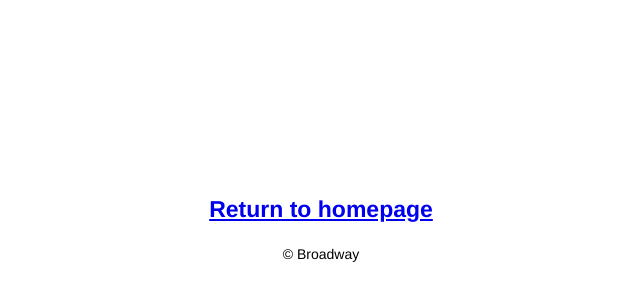
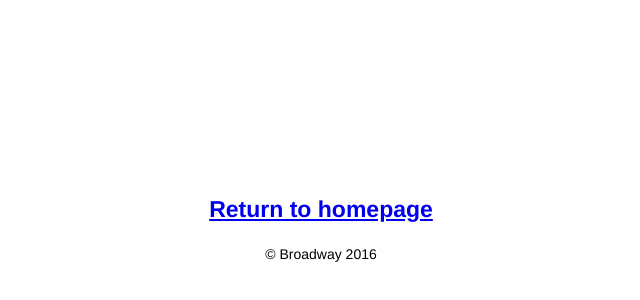
Before and after one commit to smh812xyz/broadway, a plain HTML site: page download.html in a window 1280 px wide. Shown: the part 58-358 px from the top of the page, 319-959 px from the left. Drawn offline with Linux system fonts and the light colour scheme.

Commit message:
Add copyright date to Broadway on download page

```diff
--- a/download.html
+++ b/download.html
@@ -12,7 +12,7 @@
 
   <h3><a href="index.html#top-of-page">Return to homepage</a></h3>
 
-  <p class="copyright">© Broadway</p>
+  <p class="copyright">© Broadway 2016</p>
 
 </body>
 </html>
```
